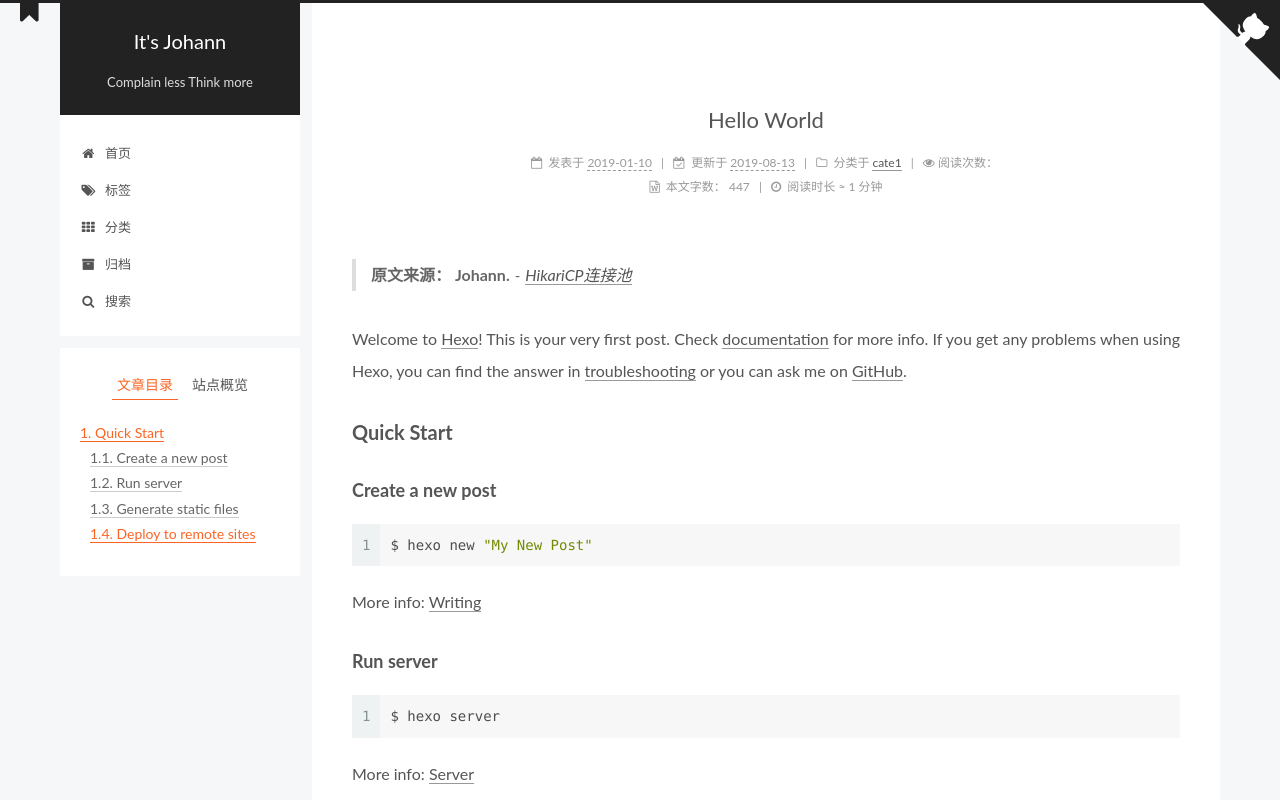
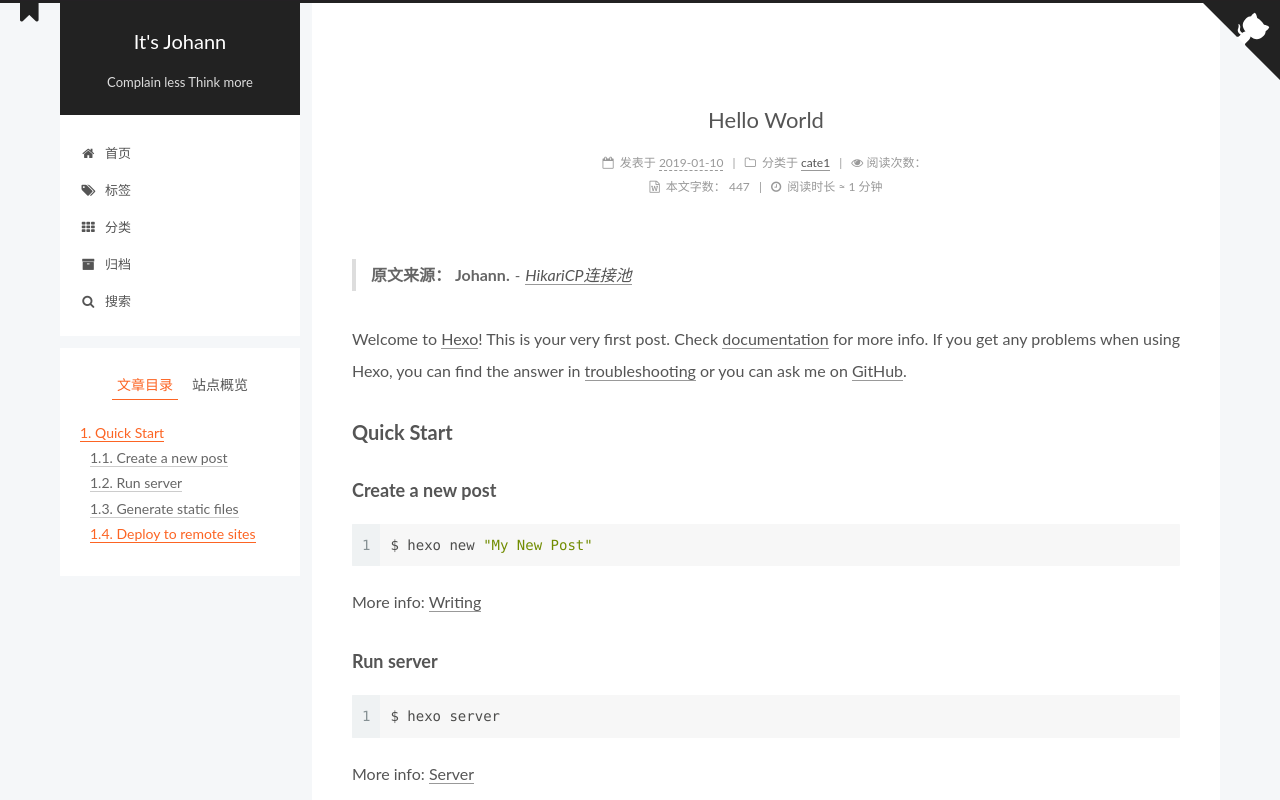
Before and after one commit to JohannChao/JohannChao.github.io, a plain HTML site: page cate1/hello-world/index.html in a window 1280 px wide. Shown: the top 800 px of the page. Drawn offline with Linux system fonts and the light colour scheme; some packages are replaced by stand-ins of ours; a script that the page names is missing.

Commit message:
Site updated: 2019-08-27 18:20:15

```diff
--- a/cate1/hello-world/index.html
+++ b/cate1/hello-world/index.html
@@ -425,22 +425,6 @@
 
 
 
-
-
-
-
-                <span class="post-meta-divider">|</span>
-
-
-                <span class="post-meta-item-icon">
-                  <i class="fa fa-calendar-check-o"></i>
-                </span>
-
-                  <span class="post-meta-item-text">更新于</span>
-
-                <time title="修改时间：2019-08-13 14:23:20" itemprop="dateModified" datetime="2019-08-13T14:23:20+08:00">2019-08-13</time>
-
-
           </span>
 
 
@@ -461,9 +445,6 @@
 
 
             </span>
-
-
-
 
 
 
@@ -611,15 +592,6 @@
 
 
           </div>
-
-
-
-    <div class="comments" id="comments">
-      <div id="lv-container" data-id="city" data-uid="MTAyMC80NjI0Ni8yMjc1Nw=="></div>
-    </div>
-
-
-
 
 
         </div>
@@ -942,23 +914,6 @@
 
 
 
-
-
-
-
-    <script>
-  window.livereOptions = {
-    refer: 'cate1/hello-world/'
-  };
-  (function(d, s) {
-    var j, e = d.getElementsByTagName(s)[0];
-    if (typeof LivereTower === 'function') { return; }
-    j = d.createElement(s);
-    j.src = 'https://cdn-city.livere.com/js/embed.dist.js';
-    j.async = true;
-    e.parentNode.insertBefore(j, e);
-  })(document, 'script');
-</script>
 
 
 
--- a/css/main.css
+++ b/css/main.css
@@ -1924,7 +1924,7 @@ pre .javascript .function {
   width: 4px;
   height: 4px;
   border-radius: 50%;
-  background: #29967e;
+  background: #b62275;
 }
 .feed-link,
 .chat {
```
Also changed, not shown: cate2/nvm、npm、nodejs的关系/index.html (+0 -16 lines), index.html (+0 -35 lines).
